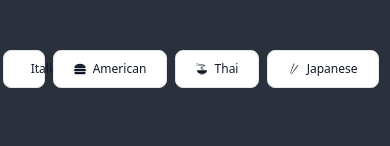
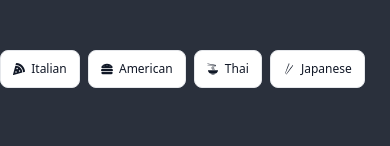
Before and after one commit to Mphomo0/Recipe-App, a React (Create React App) app: page /recipes in a window 390 px wide. Shown: the part 144-290 px from the top of the page. Built offline with nearby package versions, Linux system fonts and the light colour scheme; no server answers.

Commit message:
reduced padding on the buttons

```diff
--- a/src/components/Category.jsx
+++ b/src/components/Category.jsx
@@ -4,24 +4,24 @@ import { Link } from 'react-router-dom'
 
 const Category = () => {
   return (
-    <div className='lg:flex items-center justify-center mt-10 mb-10 bg[#2a303c] sm:flex flex-cols-4 w-full'>
+    <div className='lg:flex items-center justify-center mt-10 mb-10 bg[#2a303c] sm:flex-cols-4'>
       <Link to={'/cuisine/Italian'}>
-     <button type="button" className="text-gray-900 bg-white hover:bg-gray-100 border border-gray-200 focus:ring-4 focus:outline-none focus:ring-gray-100 font-medium rounded-lg text-sm px-5 py-2.5 text-center inline-flex items-center dark:focus:ring-gray-600 dark:bg-blue-800 dark:border-gray-700 dark:text-white dark:hover:bg-gray-700 mr-2 mb-2 sm:text-xs test">
+     <button type="button" className="text-gray-900 bg-white hover:bg-gray-100 border border-gray-200 focus:ring-4 focus:outline-none focus:ring-gray-100 font-medium rounded-lg text-sm px-3 py-2.5 text-center inline-flex items-center dark:focus:ring-gray-600 dark:bg-blue-800 dark:border-gray-700 dark:text-white dark:hover:bg-gray-700 mr-2 mb-2 sm:text-xs">
       <FaPizzaSlice /> &nbsp;&nbsp;Italian
      </button>
      </Link>
      <Link to={'/cuisine/American'}>
-     <button type="button" className="text-gray-900 bg-white hover:bg-gray-100 border border-gray-200 focus:ring-4 focus:outline-none focus:ring-gray-100 font-medium rounded-lg text-sm px-5 py-2.5 text-center inline-flex items-center dark:focus:ring-gray-600 dark:bg-blue-800 dark:border-gray-700 dark:text-white dark:hover:bg-gray-700 mr-2 mb-2 sm:text-xs">
+     <button type="button" className="text-gray-900 bg-white hover:bg-gray-100 border border-gray-200 focus:ring-4 focus:outline-none focus:ring-gray-100 font-medium rounded-lg text-sm px-3 py-2.5 text-center inline-flex items-center dark:focus:ring-gray-600 dark:bg-blue-800 dark:border-gray-700 dark:text-white dark:hover:bg-gray-700 mr-2 mb-2 sm:text-xs">
       <FaHamburger /> &nbsp;&nbsp;American
      </button>
      </Link>
      <Link to={'/cuisine/Thai'}>
-     <button type="button" className="text-gray-900 bg-white hover:bg-gray-100 border border-gray-200 focus:ring-4 focus:outline-none focus:ring-gray-100 font-medium rounded-lg text-sm px-5 py-2.5 text-center inline-flex items-center dark:focus:ring-gray-600 dark:bg-blue-800 dark:border-gray-700 dark:text-white dark:hover:bg-gray-700 mr-2 mb-2 sm:text-xs">
+     <button type="button" className="text-gray-900 bg-white hover:bg-gray-100 border border-gray-200 focus:ring-4 focus:outline-none focus:ring-gray-100 font-medium rounded-lg text-sm px-3 py-2.5 text-center inline-flex items-center dark:focus:ring-gray-600 dark:bg-blue-800 dark:border-gray-700 dark:text-white dark:hover:bg-gray-700 mr-2 mb-2 sm:text-xs">
       <GiNoodles /> &nbsp;&nbsp;Thai
      </button>
      </Link>
      <Link to={'/cuisine/Japanese'}>
-     <button type="button" className="text-gray-900 bg-white hover:bg-gray-100 border border-gray-200 focus:ring-4 focus:outline-none focus:ring-gray-100 font-medium rounded-lg text-sm px-5 py-2.5 text-center inline-flex items-center dark:focus:ring-gray-600 dark:bg-blue-800 dark:border-gray-700 dark:text-white dark:hover:bg-gray-700 mr-2 mb-2 sm:text-xs">
+     <button type="button" className="text-gray-900 bg-white hover:bg-gray-100 border border-gray-200 focus:ring-4 focus:outline-none focus:ring-gray-100 font-medium rounded-lg text-sm px-3 py-2.5 text-center inline-flex items-center dark:focus:ring-gray-600 dark:bg-blue-800 dark:border-gray-700 dark:text-white dark:hover:bg-gray-700 mr-2 mb-2 sm:text-xs">
       <GiChopsticks /> &nbsp;&nbsp;Japanese
      </button>
      </Link>
--- a/src/components/Veggie.jsx
+++ b/src/components/Veggie.jsx
@@ -21,7 +21,6 @@ const Veggie = () => {
 
             localStorage.setItem('veggie', JSON.stringify(data.recipes))
             setVeggie(data.recipes)
-            console.log(data.recipes)
 
         }
     }
--- a/src/index.css
+++ b/src/index.css
@@ -1,17 +1,3 @@
 @tailwind base;
 @tailwind components;
 @tailwind utilities;
-
-
-@media only screen and (max-width: 600px){
-	/*Big smartphones [426px -> 600px]*/
-    .test {
-        width: 25px
-    }
-}
-@media only screen and (max-width: 425px){
-	/*Small smartphones [325px -> 425px]*/
-    .test {
-        width: 25px
-    }
-}
```
